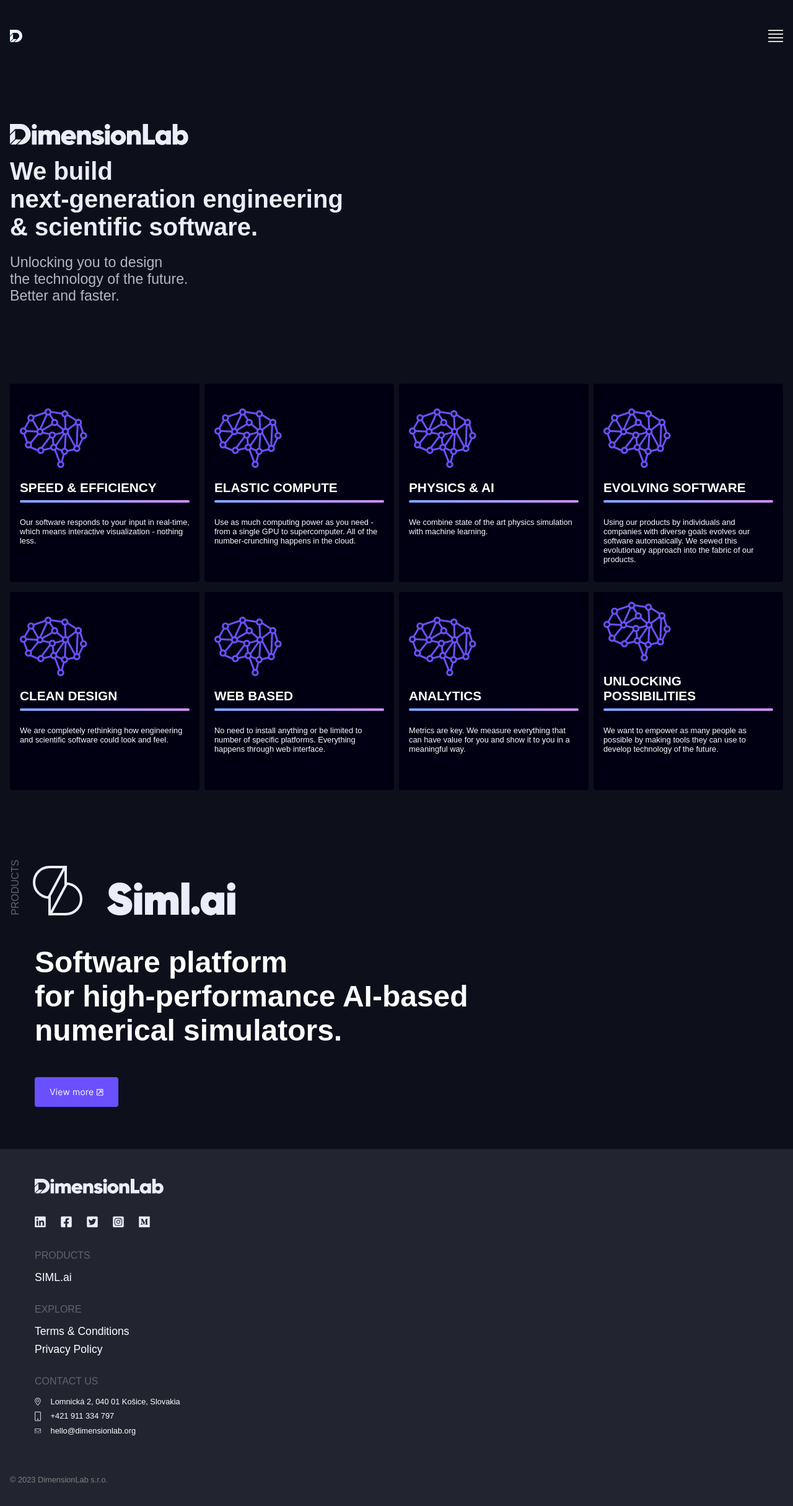
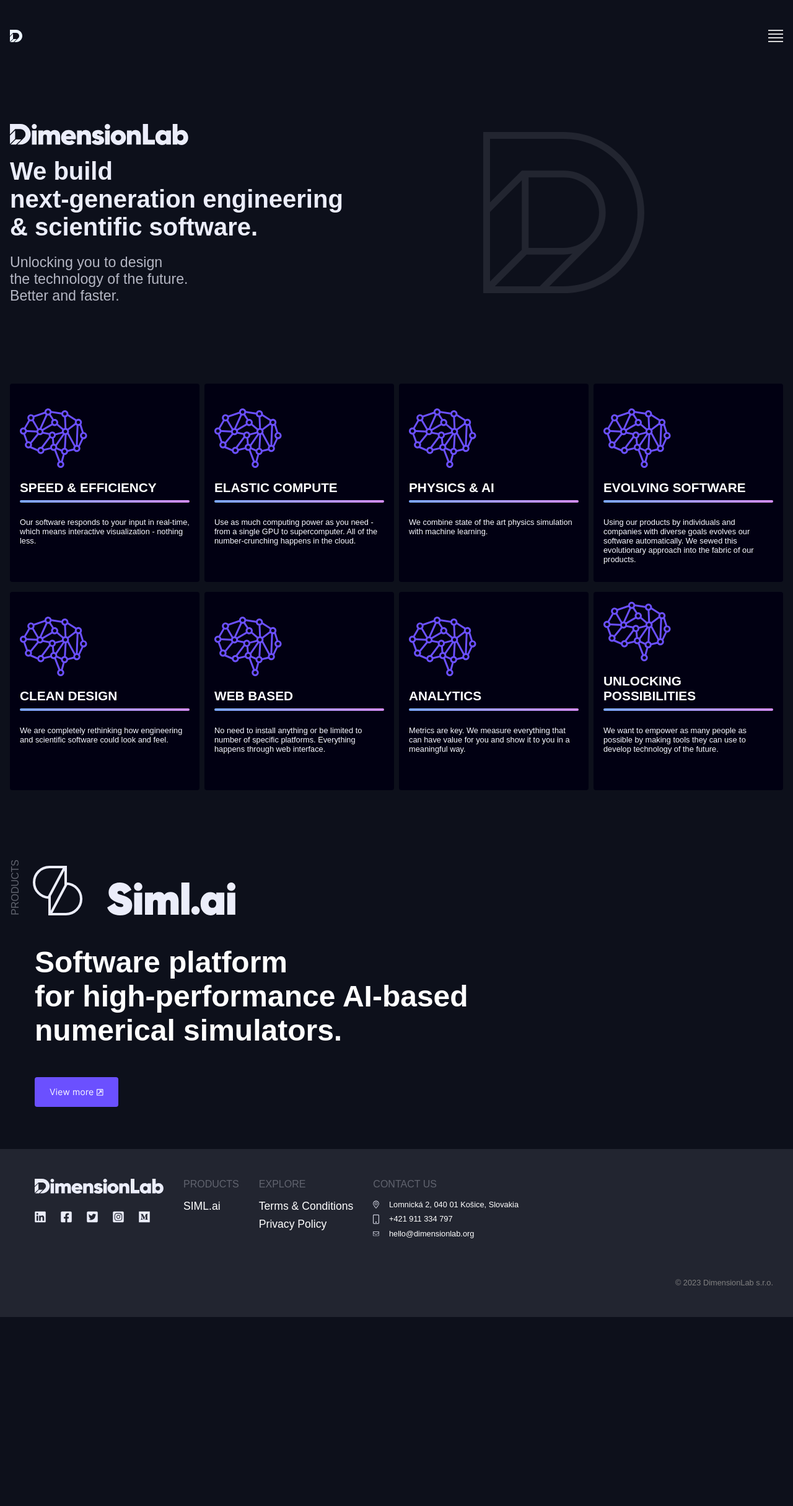
Before and after one commit to DimensionLab/web, a Next.js app: page / in a window 1280 px wide. Shown: the top 2430 px of the page at 62% size. After the commit the page ends 2125 px from the top, so only its background shows below. Built offline with nearby package versions, Linux system fonts and the light colour scheme.

Commit message:
feat: make draft-2 footer responsive (tablet-view)

```diff
--- a/src/components/homepage/Footer.tsx
+++ b/src/components/homepage/Footer.tsx
@@ -15,8 +15,18 @@
     display: flex;
     flex-direction: column;
     padding-left: 2.5rem;
+    padding-right: 1rem;
     width: 100%;
     gap: 2rem;
+
+    @media(min-width: 1048px) {
+      flex-direction: row;
+    }
+
+    .title-socials-container {
+      display:flex;
+      flex-direction: column;
+      row-gap: 1.5rem;
 
       .dl-title-image{
         width: 100%;
@@ -30,6 +40,7 @@
         display: flex;
         flex-direction: row;
         gap: 1.5rem;
+      }
     }
 
     .products {
@@ -114,6 +125,11 @@
     display: flex;
     justify-self: flex-start;
     font-size: 0.8rem;
+
+    @media(min-width: 1024px) {
+      justify-self: flex-end;
+      padding-right: 1rem;
+    }
   }
 }
 `;
@@ -122,6 +138,7 @@
   return (
     <FooterWrapper>
       <div className="content-container">
+        <div className="title-socials-container">
           <div className="dl-title-image">
             <img src="assets/branding/dl-title-intro.svg" alt=""/>
           </div>
@@ -150,6 +167,7 @@
               <a href="">
                 <img src="assets/component-assets/footer/medium-logo.svg" alt="" />
               </a>
+            </div>
           </div>
         </div>
         <div className="products">
--- a/src/components/homepage/mainContent/Intro.tsx
+++ b/src/components/homepage/mainContent/Intro.tsx
@@ -10,8 +10,10 @@
   gap: 1rem;
   width: 100%;
   padding: 3rem 1rem 3rem 1rem;
+  position: relative;
 
   .company-name {
+    z-index: 2;
     img{
       width: 18rem;
     }
@@ -19,14 +21,25 @@
   .heading {
     font-size: 2.5rem;
     font-weight: 800;
-    max-width: 30ch;
+    // max-width: 30ch;
     margin-bottom: 0.3rem;
     color: #EBEDFA;
+    z-index: 2;
   }
 
   .message {
     color: #B4B6C3;
     font-size: 1.45rem;
+    z-index: 2;
+  }
+
+  .bg-dl-logo {
+    position: absolute;
+    right: 15rem;
+
+    @media(max-width: 768px) {
+      display: none;
+    }
   }
 `;
 
@@ -38,6 +51,9 @@
       </div>
       <div className="heading">We build <br/> next-generation engineering <br/> & scientific software.</div>
       <div className="message">Unlocking you to design <br/> the technology of the future. <br/> Better and faster.</div>
+      <div className="bg-dl-logo">
+        <img src="assets/component-assets/dl-outlined-background-intro.svg" alt="" />
+      </div>
     </IntroWrapper>
   );
 };
```
Also changed, not shown: public/assets/component-assets/dl-outlined-background-intro.svg (added). Lines whose indentation alone changed are shown as unchanged.
